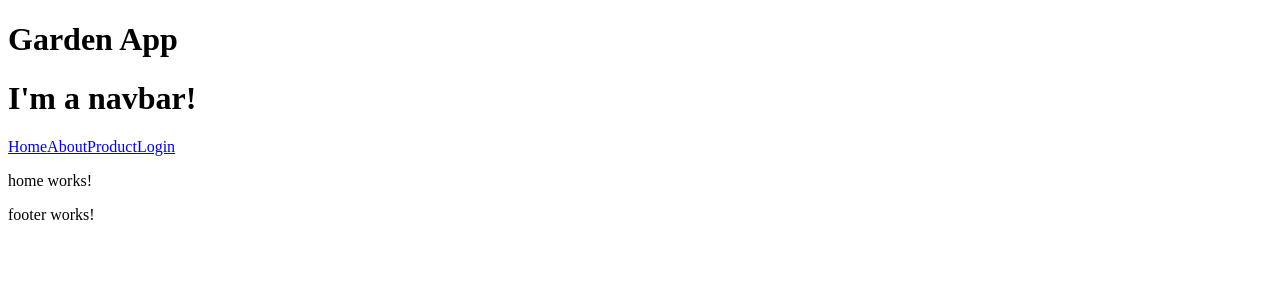
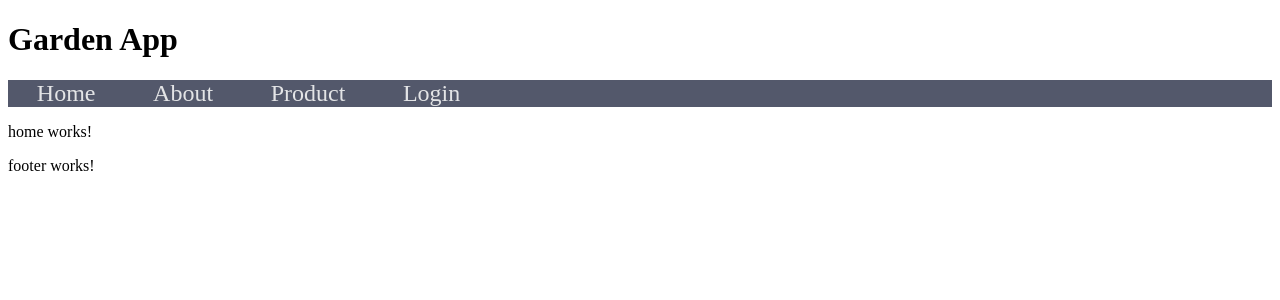
Before and after one commit to robertpbaxter/garden-app, an Angular app: page /home in a window 1280 px wide. Shown: the top 300 px of the page. Built offline with nearby package versions, Linux system fonts and the light colour scheme.

Commit message:
Initial navbar CSS

```diff
--- a/package.json
+++ b/package.json
@@ -25,13 +25,13 @@
     "zone.js": "~0.8.26"
   },
   "devDependencies": {
-    "@angular-devkit/build-angular": "~0.10.0",
+    "@angular-devkit/build-angular": "^0.10.2",
     "@angular/cli": "~7.0.2",
     "@angular/compiler-cli": "~7.0.0",
     "@angular/language-service": "~7.0.0",
-    "@types/node": "~8.9.4",
     "@types/jasmine": "~2.8.8",
     "@types/jasminewd2": "~2.0.3",
+    "@types/node": "~8.9.4",
     "codelyzer": "~4.5.0",
     "jasmine-core": "~2.99.1",
     "jasmine-spec-reporter": "~4.2.1",
--- a/src/app/nav/nav.component.css
+++ b/src/app/nav/nav.component.css
@@ -0,0 +1,35 @@
+nav {
+    width: 100%;
+    background-color: #53586b;
+    color: #e3e4e6;
+    font-size: 1.5em;
+}
+
+/* .nav-ul {
+    list-style-type: none;
+    margin: 0;
+    padding: 0;
+    overflow: hidden;
+    background-color: #53586b;
+}
+
+.nav-li {
+    list-style-type: none;
+    margin: 0;
+    padding: 0;
+    overflow: hidden;
+    background-color: #53586b;
+} */
+
+nav a{
+    color: #e3e4e6;
+    text-align: center;
+    padding: 0.8em 1.2em;
+    text-decoration: none;
+}
+
+.nav a:hover {
+    background-color: #95a5b5;
+    color: white;
+    cursor: pointer;
+}
--- a/src/app/nav/nav.component.html
+++ b/src/app/nav/nav.component.html
@@ -1,6 +1,8 @@
-<h1>I'm a navbar!</h1>
-<a routerLink='/home'>Home</a>
-<a routerLink='/about'>About</a>
-<a routerLink='/product'>Product</a>
-<a routerLink='/auth'>Login</a>
+
+<nav>
+    <a routerLink='/home'>Home</a>
+    <a routerLink='/about'>About</a>
+    <a routerLink='/product'>Product</a>
+    <a routerLink='/auth'>Login</a>
+</nav>
 <router-outlet></router-outlet>
```
Also changed, not shown: 1 other file (tests, documents, lock files or other folders).
